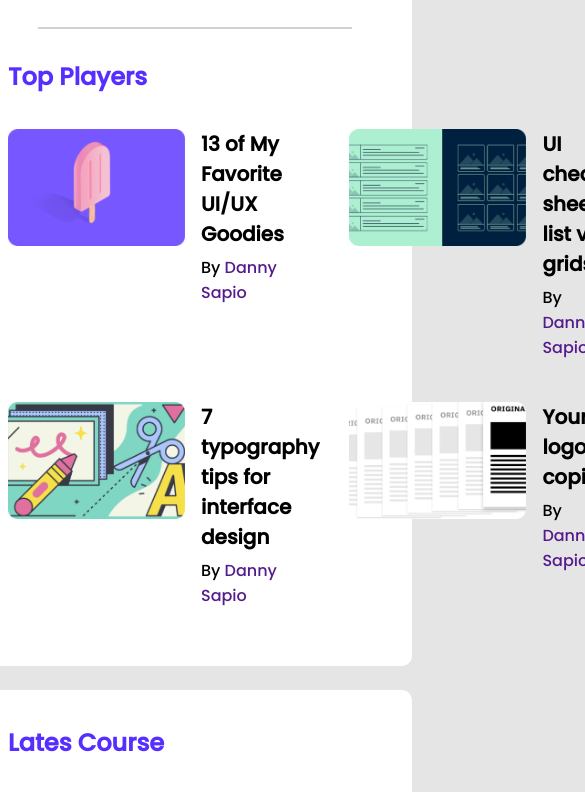
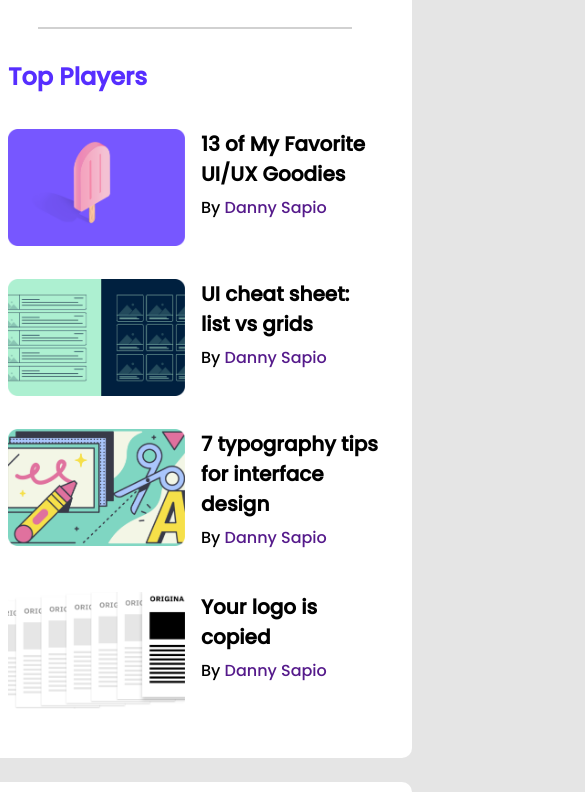
Before and after one commit to tanvir56/leader-board, a plain HTML site: page index.html in a window 390 px wide. Shown: the part 569-1361 px from the top of the page, 585 px wide, since content can reach past the window. Drawn offline with Linux system fonts and the light colour scheme.

Commit message:
responsive

```diff
--- a/css/style.css
+++ b/css/style.css
@@ -199,7 +199,11 @@ hr {
         flex-direction: column;
     }
 
-    .blogs .courses {
+    .blogs, .courses {
 
-        grid-template-columns: repeat(1,1fr);
+        grid-template-columns: repeat(1, 1fr);
     }
+
+
+
+}
```
